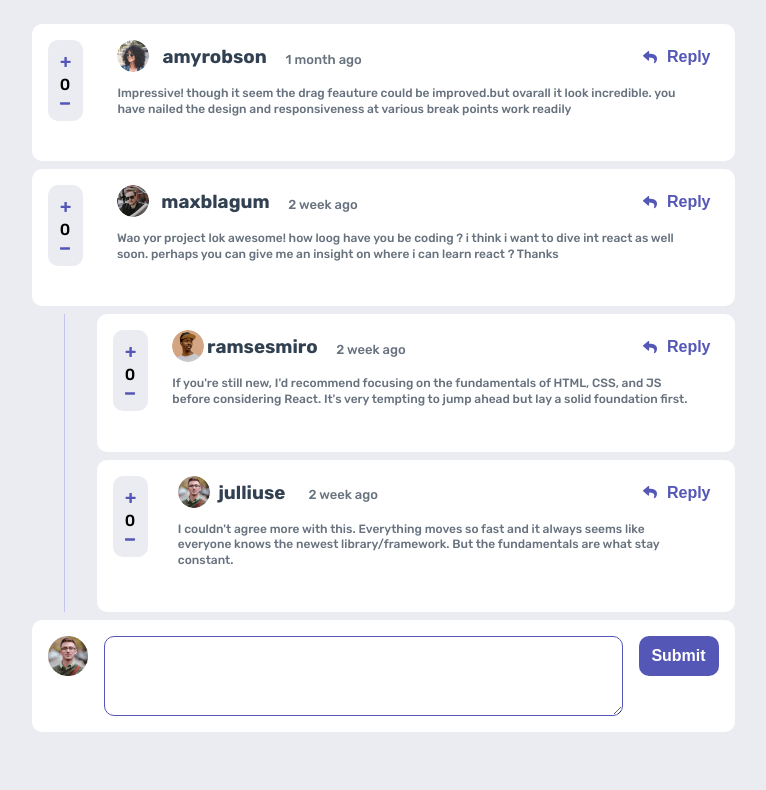
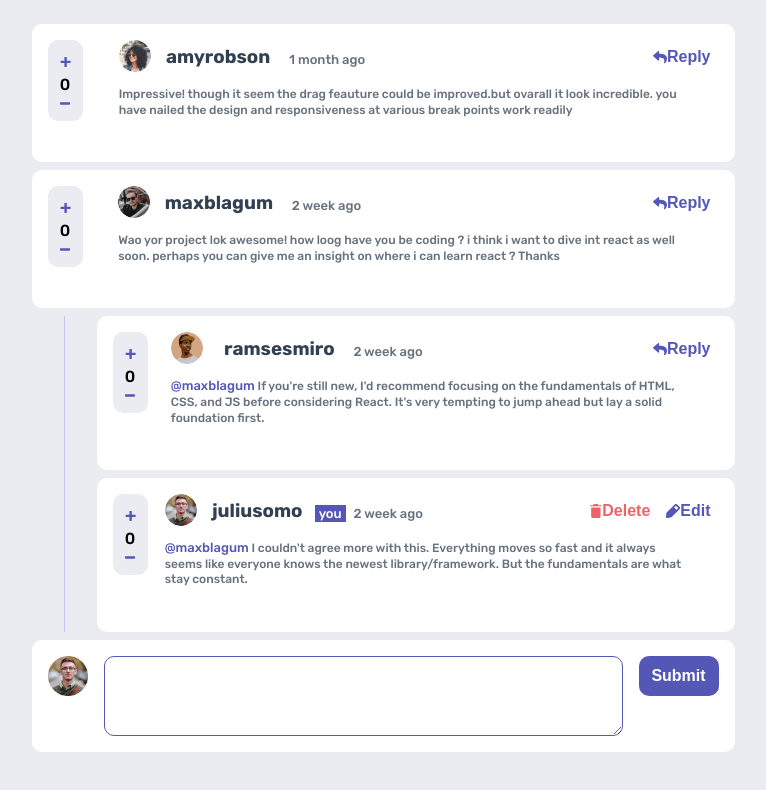
Before and after one commit to Promiseejiro/comment-section, a React (Create React App) app: page / in a window 1280 px wide. Shown: the top 790 px of the page, without its empty margins (257-1023 px from the left). Built offline with nearby package versions, Linux system fonts and the light colour scheme.

Commit message:
username aligned

```diff
--- a/src/App.js
+++ b/src/App.js
@@ -18,7 +18,7 @@ export default function App() {
 
   const nextedReplyNotification = () => {
     setNotification(true);
-    setNotificationMessage("Currently working on nexted comments");
+    setNotificationMessage("Currently working on nexted Replies");
   };
 
   const submitCommentHandler = (inputValue) => {
@@ -39,7 +39,7 @@ export default function App() {
       saveCommentsToLoacalStorage(newComments);
     } else {
       if (!inputValue) {
-        setNotificationMessage("Cannot submit an empty comment");
+        setNotificationMessage("Cannot submit an empty Commentmessage");
         setNotification(true);
       }
     }
@@ -89,6 +89,8 @@ export default function App() {
   };
 
   const submitReplyHandler = (value, id) => {
+    const commentBeenReplied = comments.find((comment) => comment.id === id);
+
     if (value) {
       const reply = {
         id: uuidv4(),
@@ -96,6 +98,7 @@ export default function App() {
         user: "juliusomo",
         timeCommented: new Date().toDateString(),
         commentMessage: value,
+        replyUser: "@" + commentBeenReplied.user,
         like: 0,
       };
 
@@ -110,7 +113,7 @@ export default function App() {
     } else {
       if (!value) {
         setNotification(true);
-        setNotificationMessage("Cannot submit an empty comment");
+        setNotificationMessage("Cannot submit an empty Replymessage");
       }
     }
   };
--- a/src/component/Reply-and-delete-and-edit-component/Reply-and-delete-and-edit-component.css
+++ b/src/component/Reply-and-delete-and-edit-component/Reply-and-delete-and-edit-component.css
@@ -2,5 +2,5 @@
   display: flex;
   justify-content: space-between;
   align-items: center;
-  gap: 1em;
+
 }
--- a/src/component/button/button.css
+++ b/src/component/button/button.css
@@ -5,8 +5,7 @@ button {
   display: flex;
   align-items: center;
   justify-content: center;
-  grid-gap: 0.6em;
- padding: .5em;
+  padding: 0.5em;
 }
 
 .delete-modal-btn {
@@ -18,12 +17,11 @@ button {
   background-color: var(--Dark-blue);
 }
 
-
-.btn-disable{
-background-color: var(--white);
-/* box-shadow: 1px 1px 1px rgba(0,0, 0, .5); */
-opacity: .5;
-border: 1px solid  rgba(0,0, 0, .3);
+.btn-disable {
+  background-color: var(--white);
+  /* box-shadow: 1px 1px 1px rgba(0,0, 0, .5); */
+  opacity: 0.5;
+  border: 1px solid rgba(0, 0, 0, 0.3);
 }
 
 .btn-reply {
--- a/src/component/card/Card.js
+++ b/src/component/card/Card.js
@@ -92,7 +92,9 @@ export default function Card({
           </div>
           <div className="comment-message-container">
             {!showEditForm && (
-              <p className="comment-message">{comment.commentMessage} </p>
+              <p className="comment-message">
+                <span>{comment.replyUser}</span> {comment.commentMessage}{" "}
+              </p>
             )}
             <div className="edit-form">
               {showEditForm && (
--- a/src/component/card/card.css
+++ b/src/component/card/card.css
@@ -67,6 +67,12 @@
   line-height: 1.3em;
 }
 
+.comment-message span {
+  color: var(--Moderat-blue);
+  font-size: 13px;
+    font-weight: 300;
+}
+
 .btn-delete-edit-reply-container {
   grid-area: reply;
   display: flex;
@@ -107,6 +113,6 @@
     grid-template-columns: 1fr 1fr 1fr 5fr 1fr;
   }
   .user-name {
-    margin-left: -25px;
+    margin-left: -24px;
   }
 }
--- a/src/component/notification/notification.css
+++ b/src/component/notification/notification.css
@@ -33,4 +33,5 @@
 
 .notification-details p {
   color: var(--Grayish-Blue);
+  text-transform: lowercase;
 }
--- a/src/data/Data.js
+++ b/src/data/Data.js
@@ -8,6 +8,7 @@ const Data = [
     id: "8e4da4be-a55e-45a86c2-dda1839ba06d",
     userAvatar: amyrobsonAvatar,
     user: "amyrobson",
+    replyUser: "",
     timeCommented: "1 month ago",
     commentMessage:
       "Impressive! though it seem the drag feauture could be improved.but ovarall it look incredible. you have nailed the design and responsiveness at various break points work readily",
@@ -22,6 +23,7 @@ const Data = [
     commentMessage:
       "Wao yor project lok awesome! how loog have you be coding ? i think i want to dive int react as well soon. perhaps you can give me an insight on where i can learn react ? Thanks ",
     like: 0,
+    replyUser: "",
     allReplies: [
       {
         id: "-ce55-4b13-9b87-3d38a2d4a398",
@@ -31,16 +33,18 @@ const Data = [
         commentMessage:
           "If you're still new, I'd recommend focusing on the fundamentals of HTML, CSS, and JS before considering React. It's very tempting to jump ahead but lay a solid foundation first.",
         like: 0,
+        replyUser: "@maxblagum",
         allReplies: [],
       },
       {
         id: "4ccea-9b87-3d38a2d4a398",
         userAvatar: julliuseAvarta,
-        user: "julliuse",
+        user: "juliusomo",
         timeCommented: "2 week ago",
         commentMessage:
           "I couldn't agree more with this. Everything moves so fast and it always seems like everyone knows the newest library/framework. But the fundamentals are what stay constant.",
         like: 0,
+        replyUser: "@maxblagum",
         allReplies: [],
       },
     ],
--- a/src/index.css
+++ b/src/index.css
@@ -117,4 +117,8 @@ body {
   .modal-btn {
     padding: 1em 1.2em;
   }
+  .reply-container .user-name {
+  margin-left: -5px;
+
 }
+}
```
